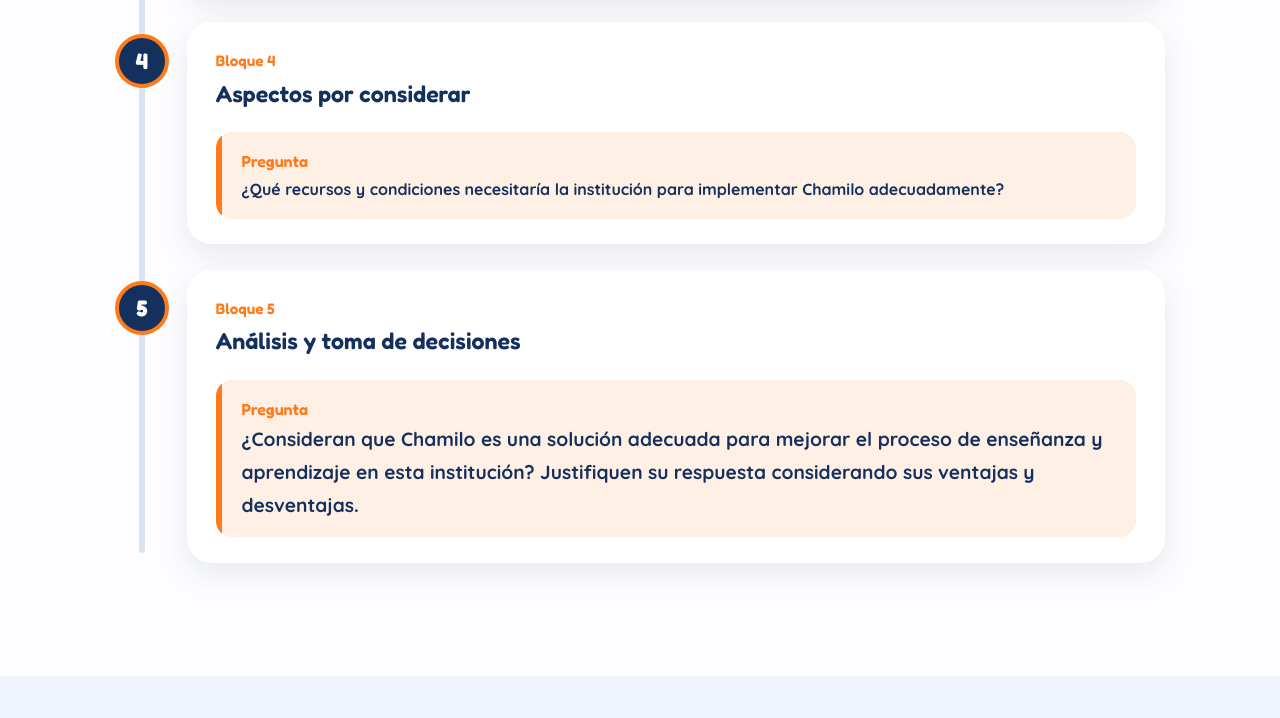
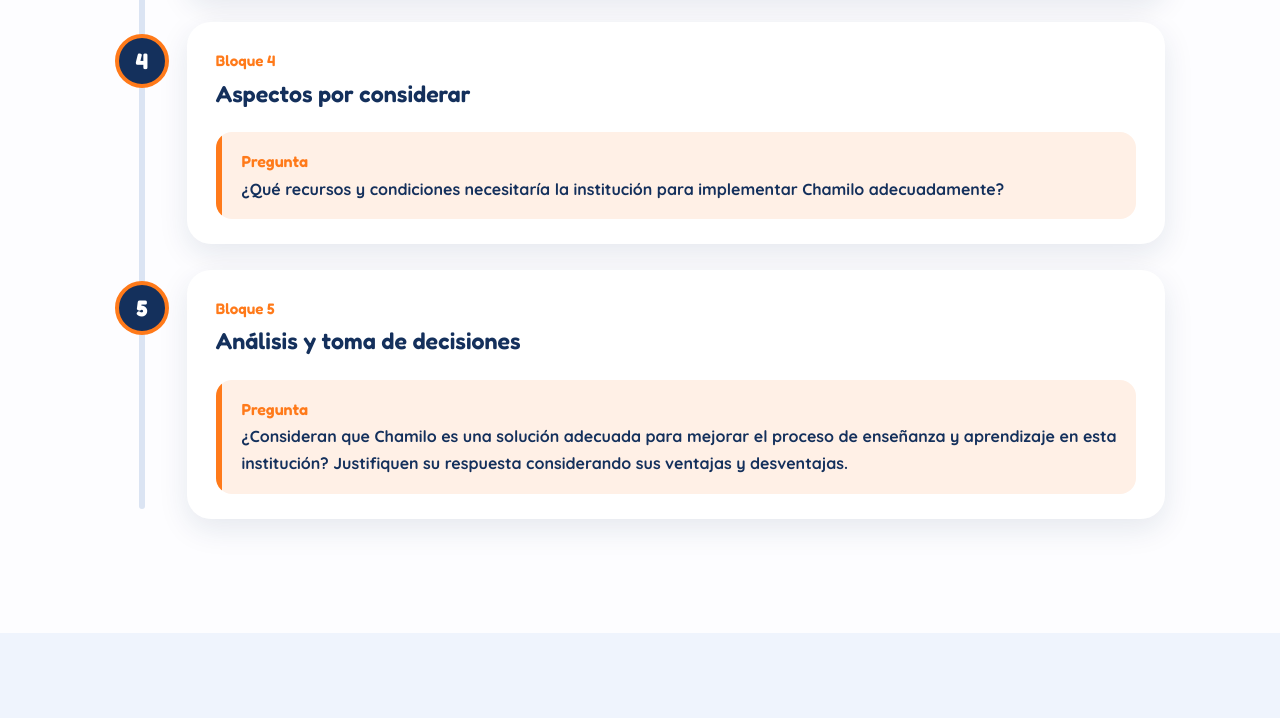
Before and after one commit to XaliX2X/Conoce_sobre_Chamilo, a plain HTML site: page index.html in a window 1280 px wide. Shown: the part 6921-7639 px from the top of the page. Drawn offline with Linux system fonts and the light colour scheme.

Commit message:
Remove large class from pregunta div in HTML

```diff
--- a/index.html
+++ b/index.html
@@ -274,7 +274,6 @@
   .bloque.vis .pregunta::before { animation: barra .8s ease .4s backwards; }
   .pregunta b { display: block; font-family: var(--titulo); font-size: 1rem; font-weight: 600; color: var(--orange); }
   .pregunta p { font-weight: 700; color: var(--ink); }
-  .pregunta.grande p { font-size: 1.2rem; }
   @keyframes pop { from { transform: scale(0); } }
   @keyframes bEntra { from { opacity: 0; transform: translateX(50px); } }
   @keyframes barra { from { transform: scaleY(0); } }
@@ -538,7 +537,7 @@
       <div class="bcard">
         <span class="bl">Bloque 5</span>
         <h3>Análisis y toma de decisiones</h3>
-        <div class="pregunta grande"><b>Pregunta</b><p>¿Consideran que Chamilo es una solución adecuada para mejorar el proceso de enseñanza y aprendizaje en esta institución? Justifiquen su respuesta considerando sus ventajas y desventajas.</p></div>
+        <div class="pregunta"><b>Pregunta</b><p>¿Consideran que Chamilo es una solución adecuada para mejorar el proceso de enseñanza y aprendizaje en esta institución? Justifiquen su respuesta considerando sus ventajas y desventajas.</p></div>
       </div>
     </article>
     </div>
```
